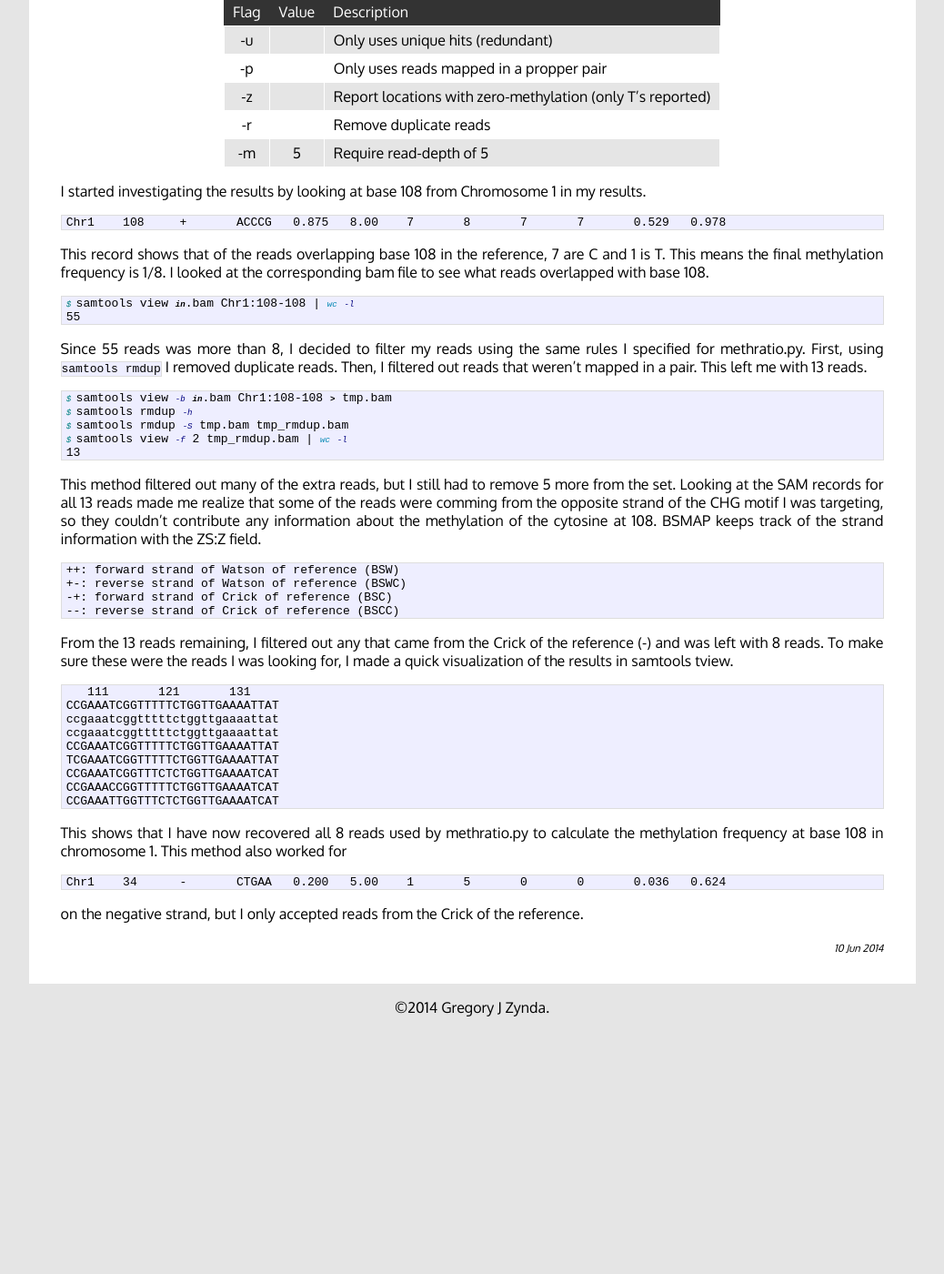
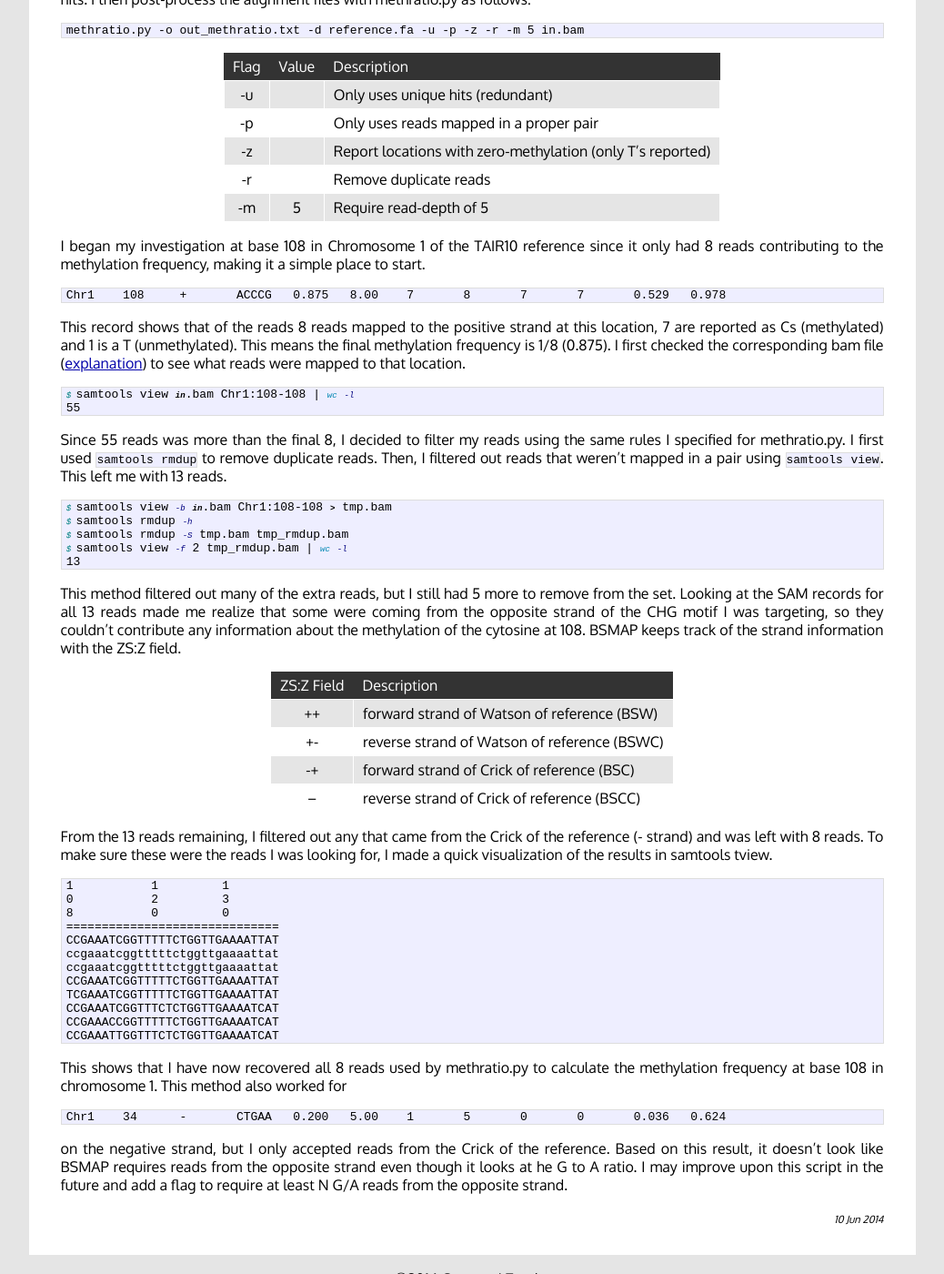
Before and after one commit to zyndagj/zyndagj.github.io, a Jekyll site: the page built from _posts/2014-06-10-bsmap-frequency-recovery.markdown, in a window 1280 px wide and 1400 px high, scrolled down 1222 px. Shown: the whole window at 91% size, without its empty margins (121-1159 px from the left). Built offline with Jekyll 4.4.1, drawn with Linux system fonts in a browser that asks for light colours; Markdown is read by kramdown in place of the engine named in the settings; before the commit the page ends 2339 px from its top, so only the background shows below that; some of the changed text lies outside the part shown.

Commit message:
improved bsmap article

```diff
--- a/_posts/2014-06-10-bsmap-frequency-recovery.markdown
+++ b/_posts/2014-06-10-bsmap-frequency-recovery.markdown
@@ -4,7 +4,8 @@ title:  "Calculating Methylation Frequency with BSMAP Reads"
 date:   2014-06-10
 categories: bsmap methylation asm
 ---
-My preffered program for aligning bisulfite-sequencing reads to a reference is [BSMAP](https://sites.google.com/a/brown.edu/bioinformatics-in-biomed/bsmap-for-methylation). BSMAP is based on SOAP and aligns reads fairly quickly considering how many mismatches the bisulfite treatment introduces into the reads. BSMAP stands out against other aligners because it comes with the methratio.py script. This script parses the read alignment files and outputs an easily interpreted table of methylation frequencies, which is somewhat similar to VCF.
+
+My preferred program for aligning [bisulfite-sequencing](http://en.wikipedia.org/wiki/Bisulfite_sequencing) reads to a reference is [BSMAP](https://sites.google.com/a/brown.edu/bioinformatics-in-biomed/bsmap-for-methylation). BSMAP is based on SOAP and aligns reads fairly quickly considering the variability that bisulfite treatment introduces. While there are other fast BS-Seq aligners ([GSNAP](http://research-pub.gene.com/gmap/), [Bismark](http://www.bioinformatics.babraham.ac.uk/projects/bismark/), [BS Seeker](http://pellegrini.mcdb.ucla.edu/BS_Seeker/BS_Seeker.html)) I prefer BSMAP because it comes with the script `methratio.py` to post-process the aligned reads for quick interpretation. The script parses all aligned reads and produces a tabulated output similar to [VCF](http://www.1000genomes.org/wiki/Analysis/Variant%20Call%20Format/vcf-variant-call-format-version-41) (Variant Call Format) which not only includes the methylation frequency, but also base representation from both strands. Below is an example of the output from `methratio.py`.
 
 | chr | pos | strand | context | ratio | eff_CT | C | CT | rev_G | rev_GA | CI_lower | CI_upper |
 |:---:|:---:|:------:|:-------:|:-----:|:------------:|:-------:|:--------:|:-----------:|:------------:|:--------:|:--------:|
@@ -18,7 +19,7 @@ My preffered program for aligning bisulfite-sequencing reads to a reference is [
 | Chr1 | 107 | + | AACCC | 0.143 | 7.00 | 1 | 7 | 7 | 7 | 0.026 | 0.513 |
 | Chr1 | 108 | + | ACCCG | 0.875 | 8.00 | 7 | 8 | 7 | 7 | 0.529 | 0.978 |
 
-My current project on allele specific methylation requires the actual reads instead of the frequency, so I needed to figure out what information is used to arrive at these methylation frequencies. To start off, I run BSMAP with the following parameters:
+My current project on allele specific methylation requires the raw read information instead of just the methylation frequency, so I decided to figure out what information is used to arrive at these methylation frequencies. To start off, I run BSMAP with the following parameters:
 
 	bsmap -a read1.fq -b read2.fq -d reference.fa -o out.bam -w 2 -q 20 -z 33 -p 1 -r 0
 
@@ -30,30 +31,30 @@ My current project on allele specific methylation requires the actual reads inst
 | -p | 1 | Number of processors to use |
 | -r | 0 | Only report unique hits |
 
-I use the redundant combination of `-w` and `-r` because I'm not sure if the unique hits are parsed out after processing, so I make sure read alignment stops when two equally best hits are found, which are then never reported because I only output unique hits. I then run methratio.py as:
+I use the redundant combination of `-w` and `-r` because I'm not sure if the unique hits are parsed out after processing, so I make sure read alignment stops when two equally best hits are found, which are then never reported because I only output unique hits. I then post-process the alignment files with methratio.py as follows:
 
 	methratio.py -o out_methratio.txt -d reference.fa -u -p -z -r -m 5 in.bam
 
 | Flag | Value | Description |
 |:----:|:-----:| ----------- |
 | -u |  | Only uses unique hits (redundant) |
-| -p |  | Only uses reads mapped in a propper pair |
+| -p |  | Only uses reads mapped in a proper pair |
 | -z |  | Report locations with zero-methylation (only T's reported) |
 | -r |  | Remove duplicate reads |
 | -m | 5 | Require read-depth of 5 |
 
-I started investigating the results by looking at base 108 from Chromosome 1 in my results.
+I began my investigation at base 108 in Chromosome 1 of the TAIR10 reference since it only had 8 reads contributing to the methylation frequency, making it a simple place to start.
 
 	Chr1    108     +       ACCCG   0.875   8.00    7       8       7       7       0.529   0.978
 
-This record shows that of the reads overlapping base 108 in the reference, 7 are C and 1 is T. This means the final methylation frequency is 1/8. I looked at the corresponding bam file to see what reads overlapped with base 108.
+This record shows that of the reads 8 reads mapped to the positive strand at this location, 7 are reported as Cs (methylated) and 1 is a T (unmethylated). This means the final methylation frequency is 1/8 (0.875). I first checked the corresponding bam file ([explanation](http://samtools.github.io/hts-specs/SAMv1.pdf)) to see what reads were mapped to that location.
 
 {% highlight bash %}
 $ samtools view in.bam Chr1:108-108 | wc -l
 55
 {% endhighlight %}
 
-Since 55 reads was more than 8, I decided to filter my reads using the same rules I specified for methratio.py. First, using `samtools rmdup` I removed duplicate reads. Then, I filtered out reads that weren't mapped in a pair. This left me with 13 reads.
+Since 55 reads was more than the final 8, I decided to filter my reads using the same rules I specified for methratio.py. I first used `samtools rmdup` to remove duplicate reads. Then, I filtered out reads that weren't mapped in a pair using `samtools view`. This left me with 13 reads.
 
 {% highlight bash %}
 $ samtools view -b in.bam Chr1:108-108 > tmp.bam
@@ -63,16 +64,21 @@ $ samtools view -f 2 tmp_rmdup.bam | wc -l
 13
 {% endhighlight %}
 
-This method filtered out many of the extra reads, but I still had to remove 5 more from the set. Looking at the SAM records for all 13 reads made me realize that some of the reads were comming from the opposite strand of the CHG motif I was targeting, so they couldn't contribute any information about the methylation of the cytosine at 108. BSMAP keeps track of the strand information with the ZS:Z field.
+This method filtered out many of the extra reads, but I still had 5 more to remove from the set. Looking at the SAM records for all 13 reads made me realize that some were coming from the opposite strand of the CHG motif I was targeting, so they couldn't contribute any information about the methylation of the cytosine at 108. BSMAP keeps track of the strand information with the ZS:Z field.
 
-	++: forward strand of Watson of reference (BSW)
-	+-: reverse strand of Watson of reference (BSWC)
-	-+: forward strand of Crick of reference (BSC)
-	--: reverse strand of Crick of reference (BSCC)
+| ZS:Z Field | Description |
+|:----------:| ----------- |
+| ++ | forward strand of Watson of reference (BSW) |
+| +- | reverse strand of Watson of reference (BSWC) |
+| -+ | forward strand of Crick of reference (BSC) |
+| -- | reverse strand of Crick of reference (BSCC) |
 
-From the 13 reads remaining, I filtered out any that came from the Crick of the reference (-) and was left with 8 reads. To make sure these were the reads I was looking for, I made a quick visualization of the results in samtools tview.
+From the 13 reads remaining, I filtered out any that came from the Crick of the reference (- strand) and was left with 8 reads. To make sure these were the reads I was looking for, I made a quick visualization of the results in samtools tview.
 
-	   111       121       131
+	1           1         1
+	0           2         3
+	8           0         0
+	==============================
 	CCGAAATCGGTTTTTCTGGTTGAAAATTAT
 	ccgaaatcggtttttctggttgaaaattat
 	ccgaaatcggtttttctggttgaaaattat
@@ -86,4 +92,4 @@ This shows that I have now recovered all 8 reads used by methratio.py to calcula
 
 	Chr1    34      -       CTGAA   0.200   5.00    1       5       0       0       0.036   0.624
 
-on the negative strand, but I only accepted reads from the Crick of the reference.
+on the negative strand, but I only accepted reads from the Crick of the reference. Based on this result, it doesn't look like BSMAP requires reads from the opposite strand even though it looks at he G to A ratio. I may improve upon this script in the future and add a flag to require at least N G/A reads from the opposite strand.
```
